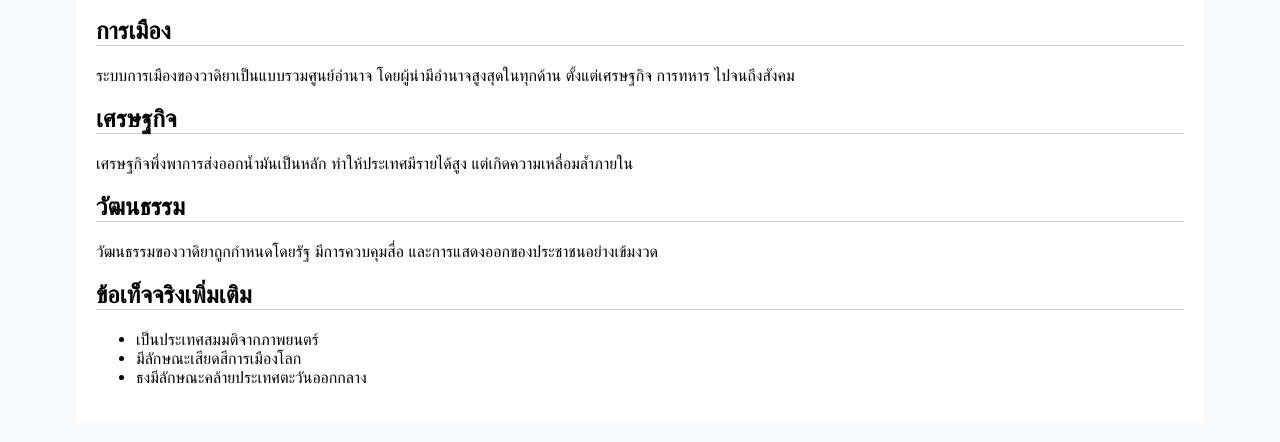
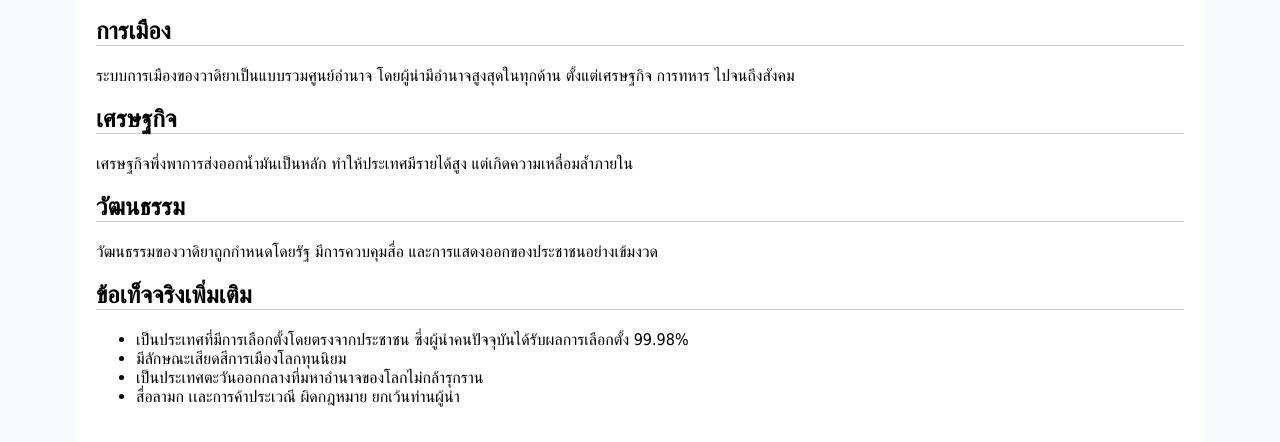
Before and after one commit to iXatang/Wadiya, a plain HTML site: page index.html in a window 1280 px wide. Shown: the part 1721-2163 px from the top of the page. Drawn offline with Linux system fonts and the light colour scheme.

Commit message:
Update index.html

```diff
--- a/index.html
+++ b/index.html
@@ -112,9 +112,10 @@ h1, h2 {
 
 <h2>ข้อเท็จจริงเพิ่มเติม</h2>
 <ul>
-<li>เป็นประเทศสมมติจากภาพยนตร์</li>
-<li>มีลักษณะเสียดสีการเมืองโลก</li>
-<li>ธงมีลักษณะคล้ายประเทศตะวันออกกลาง</li>
+<li>เป็นประเทศที่มีการเลือกตั้งโดยตรงจากประชาชน ซึ่งผู้นำคนปัจจุบันได้รับผลการเลือกตั้ง 99.98%</li>
+<li>มีลักษณะเสียดสีการเมืองโลกทุนนิยม</li>
+<li>เป็นประเทศตะวันออกกลางที่มหาอำนาจของโลกไม่กล้ารุกราน</li>
+<li>สื่อลามก เเละการค้าประเวณี ผิดกฎหมาย ยกเว้นท่านผู้นำ</li>
 </ul>
 
 </div>
```
